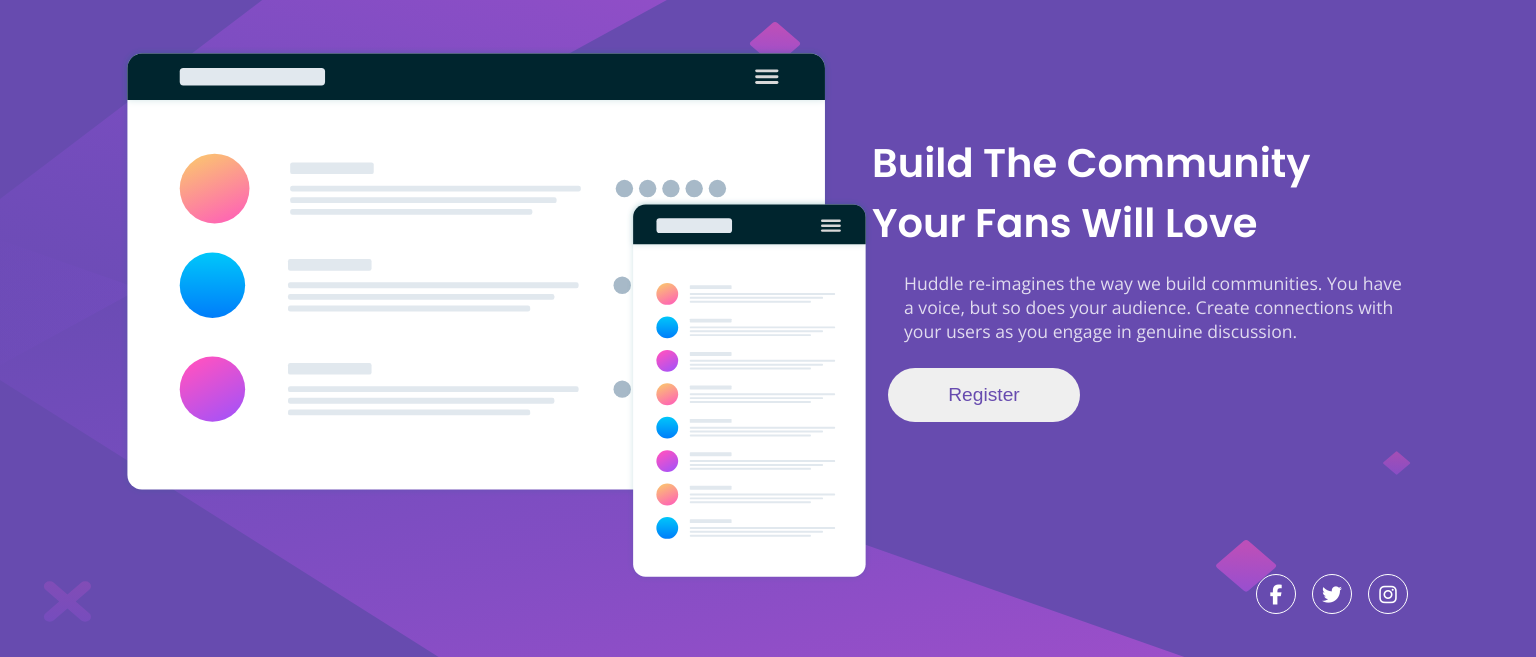
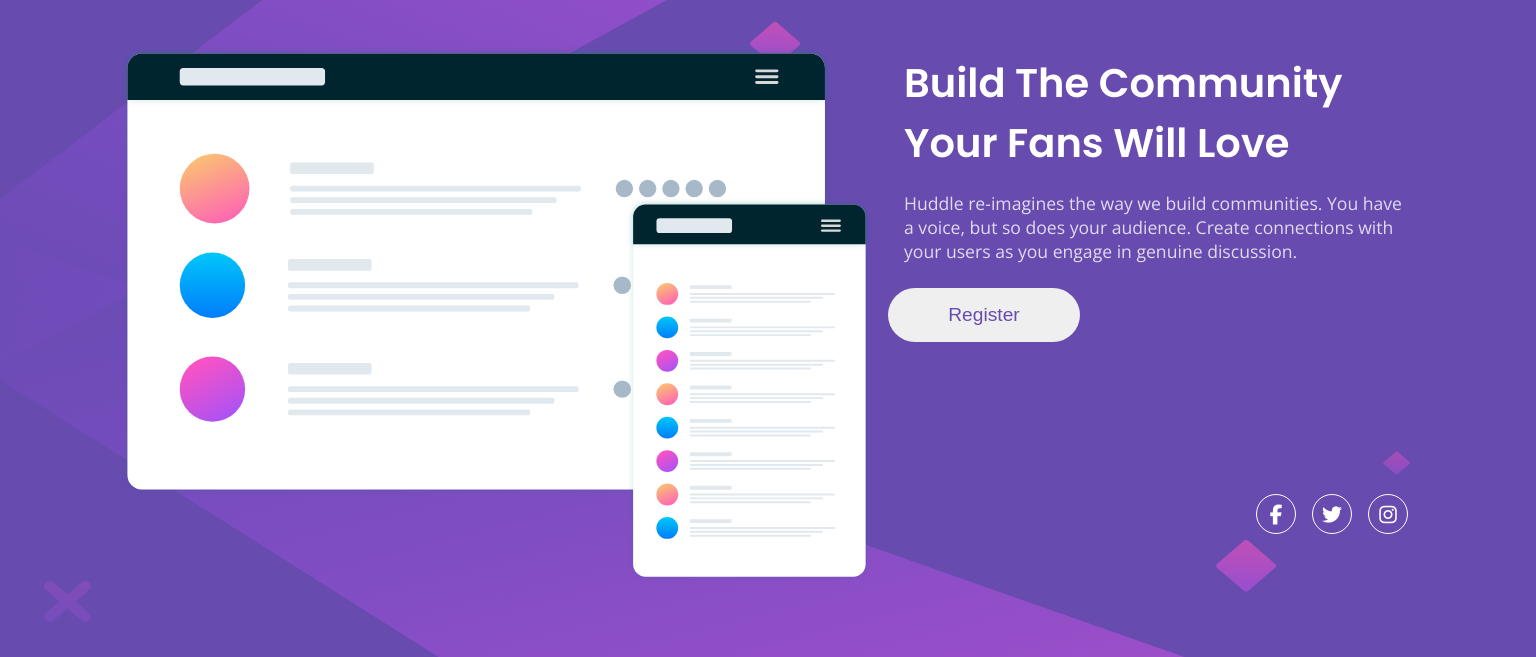
Before and after one commit to Mizunen/huddle-landing-page, a plain HTML site: page index.html in a window 1536 px wide. Shown: the part 143-800 px from the top of the page. Drawn offline with nearby package versions, Linux system fonts and the light colour scheme.

Commit message:
Update container-body position

```diff
--- a/main.css
+++ b/main.css
@@ -104,6 +104,7 @@
     header{
         height: 5vh;
         position: relative;
+
     }
 
     .logo-container{
@@ -128,13 +129,15 @@
     .container__body{
         box-sizing: content-box;
         position: relative;
-        bottom: 3.5rem;
+        bottom: 8.5rem;
     }
 
     .heading{
         width: 30rem;
         font-size: 2.5rem;
         text-align: left;
+        margin-left: 2rem;
+
     }
 
     .description{
```
